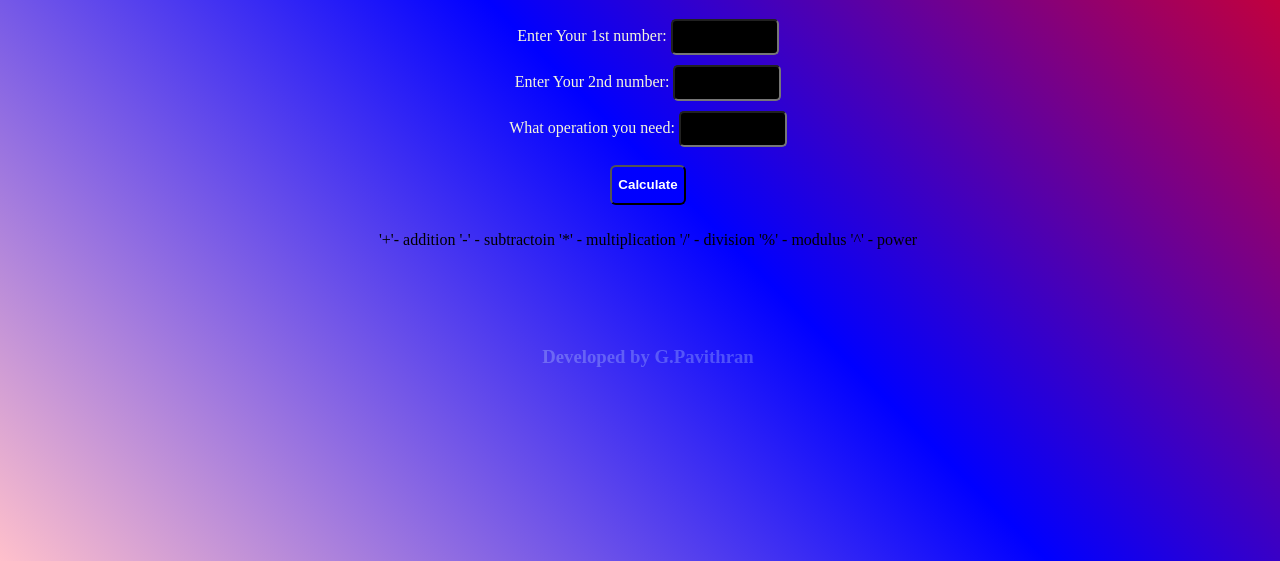
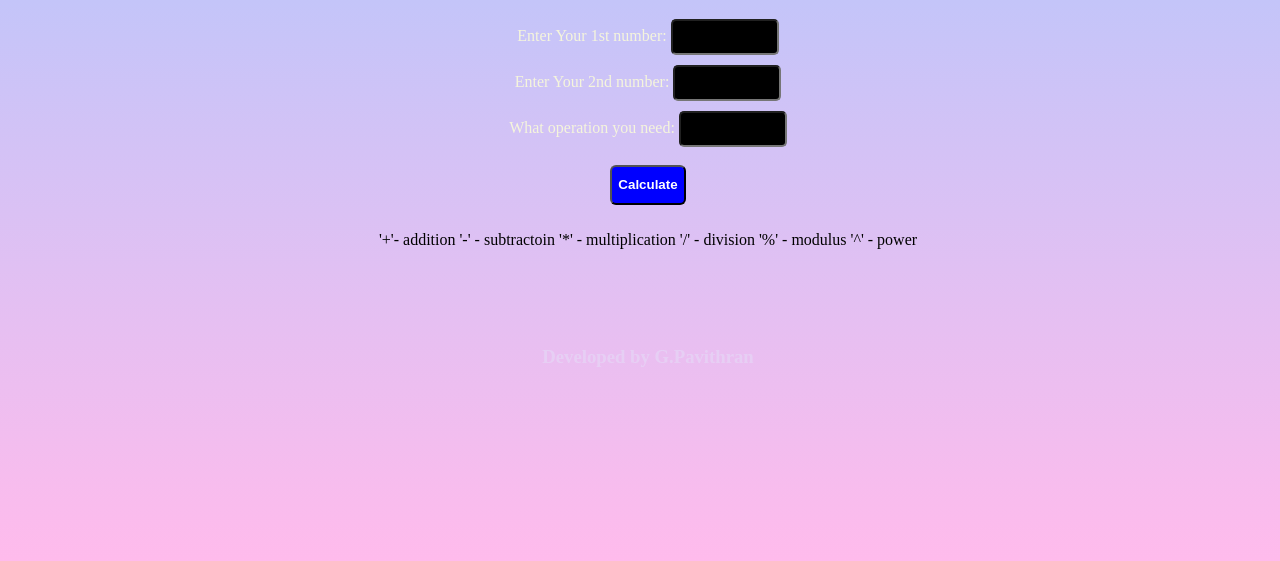
Before and after one commit to G-Pavithran-dev/myCalculator, a plain HTML site: page index.html in a window 1280 px wide. Shown: the part 255-816 px from the top of the page. Drawn offline with Linux system fonts and the light colour scheme.

Commit message:
Updated Background

```diff
--- a/index.html
+++ b/index.html
@@ -13,7 +13,7 @@
             flex-direction: column;
             justify-content: center;
             align-items: center;
-            background: linear-gradient(45deg,pink,blue,red);
+            background: linear-gradient(180deg,#A9C9FF,#FFBBEC);
             background-repeat: no-repeat;
             background-size: cover;
         }
```
